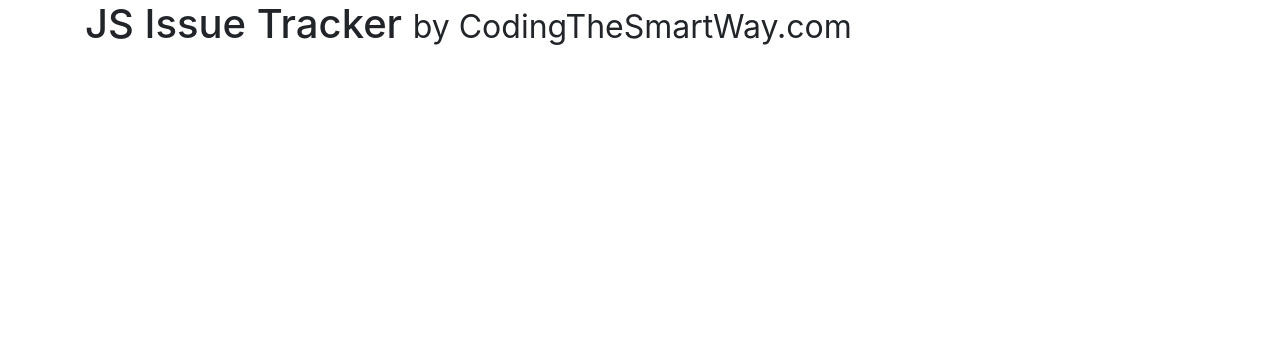
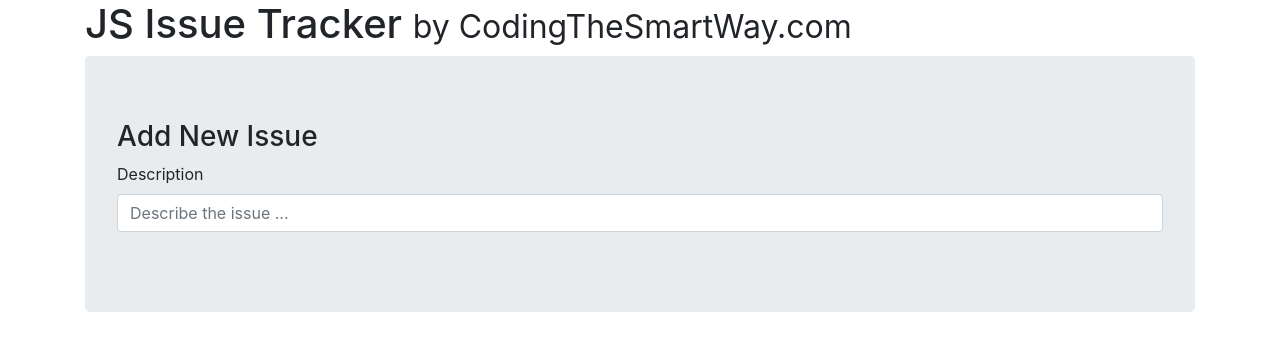
Before and after one commit to evagolabek/Pure-JavaScript-App, a plain HTML site: page index.html in a window 1280 px wide. Drawn offline with nearby package versions, Linux system fonts and the light colour scheme.

Commit message:
first form group

```diff
--- a/index.html
+++ b/index.html
@@ -9,6 +9,15 @@
   <body>
     <div class="container">
       <h1> JS Issue Tracker <small>by CodingTheSmartWay.com</small></h1>
+      <div class="jumbotron">
+        <h3>Add New Issue</h3>
+        <form id="issueInputForm">
+          <div class="form-group">
+            <label for="issueDescInput">Description</label>
+            <input type="text" class="form-control" id="issueDescInput" placeholder="Describe the issue ...">
+          </div>
+        </form>
+      </div>
     </div>
     <script src="https://chancejs.com/chance.min.js"></script>
     <script src="https://code.jquery.com/jquery-3.3.1.slim.min.js" integrity="sha384-q8i/X+965DzO0rT7abK41JStQIAqVgRVzpbzo5smXKp4YfRvH+8abtTE1Pi6jizo" crossorigin="anonymous"></script>
```
